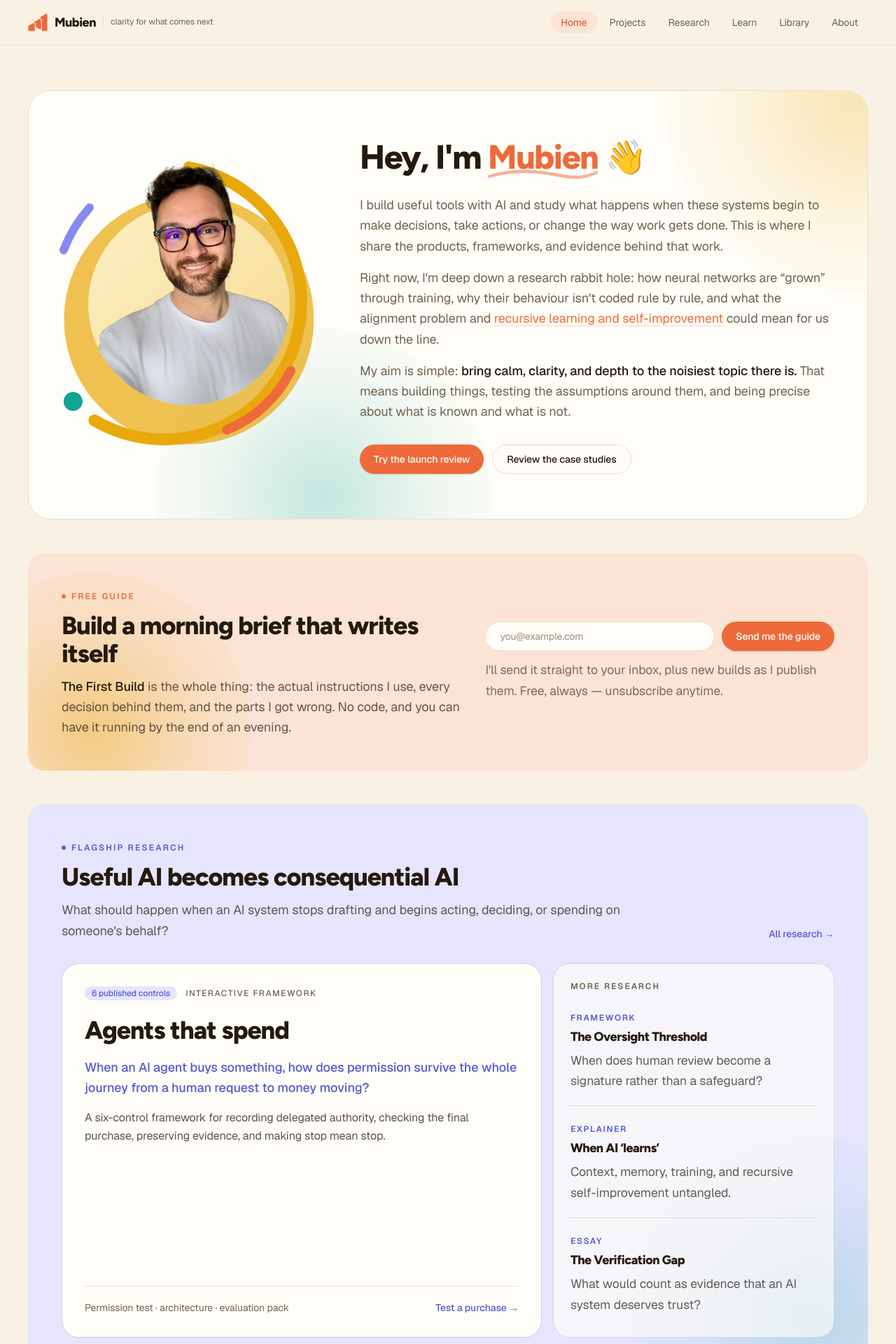
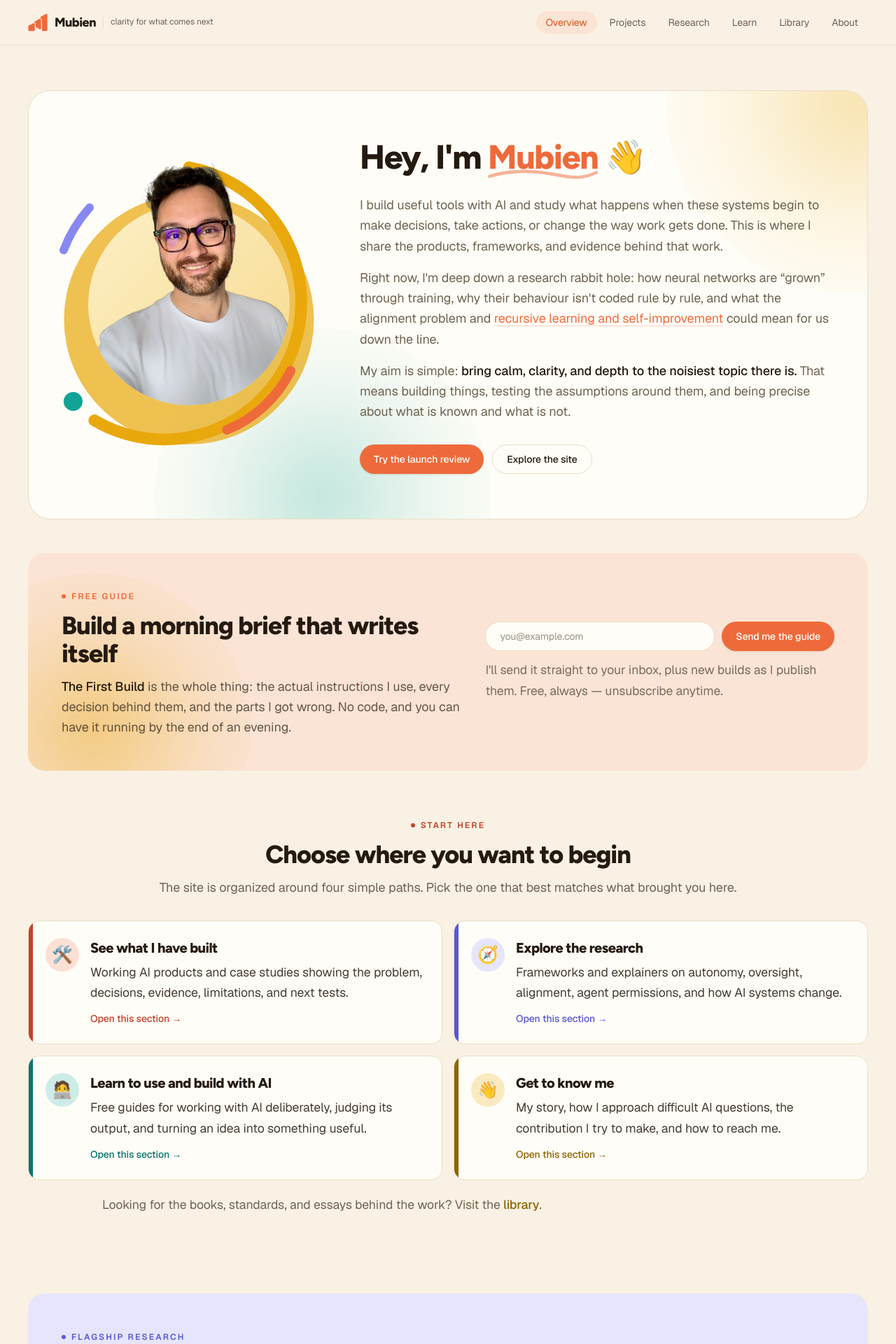
Before and after one commit to mubien15/mubienahsan.com, a Next.js app: page / in a window 1280 px wide. Shown: the top 1920 px of the page at 70% size. Built offline with nearby package versions, Linux system fonts and the light colour scheme.

Commit message:
Make the site easier to navigate

```diff
--- a/src/app/page.tsx
+++ b/src/app/page.tsx
@@ -28,31 +28,31 @@ const PATHS: {
   tone: Tone;
 }[] = [
   {
+    emoji: "🛠️",
+    title: "See what I have built",
+    body: "Working AI products and case studies showing the problem, decisions, evidence, limitations, and next tests.",
+    href: "/projects",
+    tone: "flame",
+  },
+  {
     emoji: "🧭",
-    title: "Explore original research",
-    body: "Frameworks and explainers on autonomy, oversight, agent permissions, and how AI systems change.",
+    title: "Explore the research",
+    body: "Frameworks and explainers on autonomy, oversight, alignment, agent permissions, and how AI systems change.",
     href: "/research",
     tone: "grape",
   },
   {
-    emoji: "🛠️",
-    title: "Review the case studies",
-    body: "The problem, approach, product decisions, limitations, and next tests behind my strongest builds.",
-    href: "/projects",
-    tone: "flame",
-  },
-  {
     emoji: "🧑‍💻",
-    title: "Learn practical AI",
-    body: "Free, plain-language guides for using AI deliberately, evaluating its output, and shipping useful work.",
+    title: "Learn to use and build with AI",
+    body: "Free guides for working with AI deliberately, judging its output, and turning an idea into something useful.",
     href: "/courses",
     tone: "mint",
   },
   {
-    emoji: "📚",
-    title: "Follow the source trail",
-    body: "The courses, books, standards, and essays that have changed or sharpened my thinking.",
-    href: "/library",
+    emoji: "👋",
+    title: "Get to know me",
+    body: "My story, how I approach difficult AI questions, the contribution I try to make, and how to reach me.",
+    href: "/about",
     tone: "gold",
   },
 ];
@@ -148,8 +148,8 @@ export default function Home() {
                 </p>
                 <div className="mt-8 flex flex-wrap gap-3">
                   <CtaLink href="/launch-review">Try the launch review</CtaLink>
-                  <CtaLink href="/projects" variant="secondary">
-                    Review the case studies
+                  <CtaLink href="#start-here" variant="secondary">
+                    Explore the site
                   </CtaLink>
                 </div>
               </div>
@@ -191,6 +191,70 @@ export default function Home() {
           </div>
         </Reveal>
       </Container>
+
+      {/* First-visit overview */}
+      <section id="start-here" className="scroll-mt-24">
+      <Container className="py-14 sm:py-16">
+        <Reveal className="mb-8 text-center">
+          <Eyebrow tone="flame">Start here</Eyebrow>
+          <h2 className="font-display mt-3 text-3xl tracking-tight text-ink sm:text-4xl">
+            Choose where you want to begin
+          </h2>
+          <p className="mx-auto mt-3 max-w-2xl text-lg leading-relaxed text-muted">
+            The site is organized around four simple paths. Pick the one that
+            best matches what brought you here.
+          </p>
+        </Reveal>
+        <Stagger className="grid gap-4 sm:grid-cols-2" gap={0.08} inView>
+          {PATHS.map((path) => (
+            <StaggerItem key={path.href}>
+              <HoverLift className="h-full">
+                <Link
+                  href={path.href}
+                  className={cn(
+                    "group relative flex h-full items-start gap-4 overflow-hidden rounded-2xl border border-line bg-surface p-6 transition-colors hover:border-transparent",
+                    "before:absolute before:inset-y-0 before:left-0 before:w-1.5 before:content-['']",
+                    TONE_BAR[path.tone]
+                  )}
+                >
+                  <span
+                    className={cn(
+                      "flex h-12 w-12 shrink-0 items-center justify-center rounded-full text-2xl",
+                      TONE_SOFT_BG[path.tone]
+                    )}
+                  >
+                    {path.emoji}
+                  </span>
+                  <span className="flex-1">
+                    <span className="font-display block text-xl text-ink">
+                      {path.title}
+                    </span>
+                    <span className="prose-scale-sm mt-1.5 block leading-relaxed text-ink/85">
+                      {path.body}
+                    </span>
+                    <span
+                      className={cn(
+                        "mt-3 inline-block text-sm font-medium transition-transform group-hover:translate-x-1",
+                        TONE_TXT[path.tone]
+                      )}
+                    >
+                      Open this section →
+                    </span>
+                  </span>
+                </Link>
+              </HoverLift>
+            </StaggerItem>
+          ))}
+        </Stagger>
+        <p className="mt-5 text-center text-sm leading-relaxed text-muted">
+          Looking for the books, standards, and essays behind the work? Visit the{" "}
+          <Link href="/library" className="font-medium text-gold hover:underline">
+            library
+          </Link>
+          .
+        </p>
+      </Container>
+      </section>
 
       {/* Flagship research */}
       <Container className="pb-16 pt-10 sm:pb-20 sm:pt-12">
@@ -431,57 +495,6 @@ export default function Home() {
         </Stagger>
       </Container>
 
-      {/* Ways into the work */}
-      <Container className="py-16 sm:py-20">
-        <Reveal className="mb-8 text-center">
-          <Eyebrow tone="flame">Explore the work</Eyebrow>
-          <h2 className="font-display mt-3 text-3xl tracking-tight text-ink sm:text-4xl">
-            Choose the question you came with
-          </h2>
-        </Reveal>
-        <Stagger className="grid gap-4 sm:grid-cols-2" gap={0.08} inView>
-          {PATHS.map((path) => (
-            <StaggerItem key={path.href}>
-              <HoverLift className="h-full">
-                <Link
-                  href={path.href}
-                  className={cn(
-                    "group relative flex h-full items-start gap-4 overflow-hidden rounded-2xl border border-line bg-surface p-6 transition-colors hover:border-transparent",
-                    "before:absolute before:inset-y-0 before:left-0 before:w-1.5 before:content-['']",
-                    TONE_BAR[path.tone]
-                  )}
-                >
-                  <span
-                    className={cn(
-                      "flex h-12 w-12 shrink-0 items-center justify-center rounded-full text-2xl",
-                      TONE_SOFT_BG[path.tone]
-                    )}
-                  >
-                    {path.emoji}
-                  </span>
-                  <span className="flex-1">
-                    <span className="font-display block text-xl text-ink">
-                      {path.title}
-                    </span>
-                    <span className="prose-scale-sm mt-1.5 block leading-relaxed text-ink/85">
-                      {path.body}
-                    </span>
-                    <span
-                      className={cn(
-                        "mt-3 inline-block text-sm font-medium transition-transform group-hover:translate-x-1",
-                        TONE_TXT[path.tone]
-                      )}
-                    >
-                      Explore →
-                    </span>
-                  </span>
-                </Link>
-              </HoverLift>
-            </StaggerItem>
-          ))}
-        </Stagger>
-      </Container>
-
       {/* Featured course band */}
       <Container className="py-4">
         <Reveal>
--- a/src/components/site-header.tsx
+++ b/src/components/site-header.tsx
@@ -42,7 +42,8 @@ export function SiteHeader() {
             <Link
               key={link.href}
               href={link.href}
-              aria-current={pathname === link.href ? "page" : undefined}
+              title={link.summary}
+              aria-current={isActive(link) ? "page" : undefined}
               className={cn(
                 "rounded-full px-3.5 py-1.5 text-sm transition-colors",
                 isActive(link)
@@ -96,16 +97,24 @@ export function SiteHeader() {
                 <Link
                   key={link.href}
                   href={link.href}
-                  aria-current={pathname === link.href ? "page" : undefined}
+                  aria-current={isActive(link) ? "page" : undefined}
                   onClick={() => setOpen(false)}
                   className={cn(
-                    "rounded-lg px-3 py-2.5 text-base",
+                    "rounded-xl px-3 py-3",
                     isActive(link)
-                      ? "text-accent-strong"
+                      ? "bg-accent-soft/70 text-accent-strong"
                       : "text-ink hover:bg-sunken"
                   )}
                 >
-                  {link.label}
+                  <span className="block text-base font-medium">{link.label}</span>
+                  <span
+                    className={cn(
+                      "mt-0.5 block text-xs leading-5",
+                      isActive(link) ? "text-accent-strong/75" : "text-muted"
+                    )}
+                  >
+                    {link.summary}
+                  </span>
                 </Link>
               ))}
             </Container>
--- a/src/lib/nav.ts
+++ b/src/lib/nav.ts
@@ -1,17 +1,28 @@
 export type NavLink = {
   href: string;
   label: string;
+  summary: string;
   /** Extra path prefixes this item should light up for, e.g. /research owns /agents. */
   owns?: string[];
 };
 
 export const NAV_LINKS: NavLink[] = [
-  { href: "/", label: "Home" },
-  { href: "/projects", label: "Projects", owns: ["/launch-review"] },
-  { href: "/research", label: "Research", owns: ["/agents"] },
-  { href: "/courses", label: "Learn" },
-  { href: "/library", label: "Library" },
-  { href: "/about", label: "About" },
+  { href: "/", label: "Overview", summary: "A clear starting point" },
+  {
+    href: "/projects",
+    label: "Projects",
+    summary: "Working products and case studies",
+    owns: ["/launch-review"],
+  },
+  {
+    href: "/research",
+    label: "Research",
+    summary: "Frameworks, explainers, and source trails",
+    owns: ["/agents"],
+  },
+  { href: "/courses", label: "Learn", summary: "Free, practical AI guides" },
+  { href: "/library", label: "Library", summary: "Books, standards, and useful reading" },
+  { href: "/about", label: "About", summary: "My story, approach, and contact details" },
 ];
 
 export const SOCIAL_LINKS = {
```
